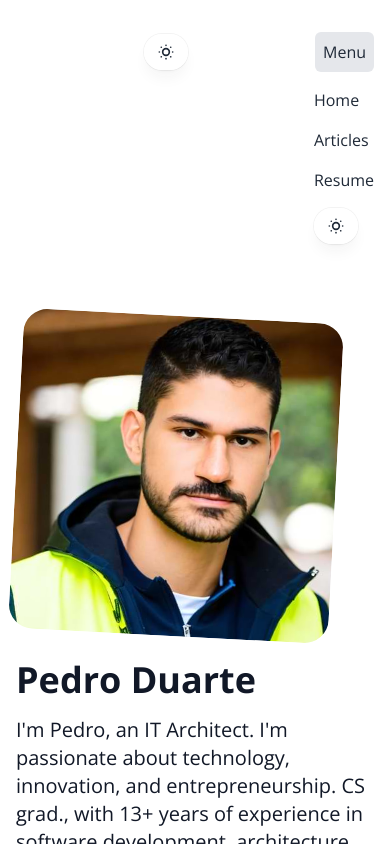
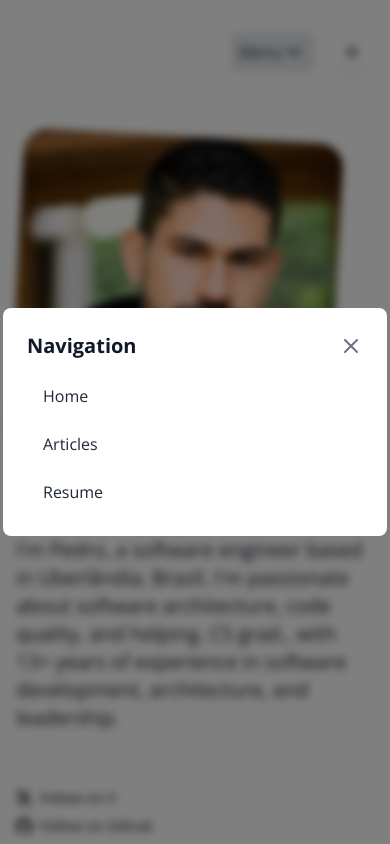
Before and after one commit to pedrohsduarte/personal-website-monorepo, a Next.js app in the folder apps/site/: page / in a window 390 px wide. Both pictures are taken after a click on the button "Menu". Shown: the top 844 px of the page. Built offline with nearby package versions, Linux system fonts and the light colour scheme.

Commit message:
feat(site): add mobilde navigation to navbar

```diff
--- a/apps/site/src/app/layout.tsx
+++ b/apps/site/src/app/layout.tsx
@@ -33,9 +33,7 @@ export default function RootLayout({ children }: { children: React.ReactNode })
       </head>
       <ThemeProvider>
         <ContentProvider>
-          <body
-            className={`${inter.className} flex min-h-full flex-col transition-colors duration-300`}
-          >
+          <body className={`${inter.className} flex min-h-full flex-col`}>
             <div className='flex min-h-screen flex-col'>
               <WithNavBar />
               <main className='flex-grow'>
--- a/apps/site/src/components/AboutMe.tsx
+++ b/apps/site/src/components/AboutMe.tsx
@@ -41,7 +41,7 @@ const AboutMe: FC<AboutMeProps> = ({ personName, description, socialLinks }) =>
               <Link
                 key={text}
                 href={href}
-                className='mb-2 flex items-center text-sm font-medium text-zinc-800 transition dark:text-zinc-200'
+                className='mb-2 flex items-center text-sm font-medium text-zinc-800 dark:text-zinc-200'
               >
                 <Icon icon={icon} size={18} color='#71717a' />
                 <span className='ml-5'>{text}</span>
@@ -55,7 +55,7 @@ const AboutMe: FC<AboutMeProps> = ({ personName, description, socialLinks }) =>
           <Link
             key={text}
             href={href}
-            className='mb-2 flex items-center text-sm font-medium text-zinc-800 transition dark:text-zinc-200'
+            className='mb-2 flex items-center text-sm font-medium text-zinc-800 dark:text-zinc-200'
           >
             <Icon icon={icon} size={16} color='#71717a' />
             <span className='ml-2'>{text}</span>
--- a/apps/site/src/components/Common/Divider/index.tsx
+++ b/apps/site/src/components/Common/Divider/index.tsx
@@ -1,5 +1,5 @@
 const Divider = () => {
-  return <hr className='my-8 border-t text-zinc-800 transition dark:text-zinc-200' />;
+  return <hr className='my-8 border-t text-zinc-800 dark:text-zinc-200' />;
 };
 
 export default Divider;
--- a/apps/site/src/components/Common/ThemeToggle.tsx
+++ b/apps/site/src/components/Common/ThemeToggle.tsx
@@ -12,7 +12,7 @@ const ThemeToggle: FC<ThemeToggleProps> = ({ onClick = () => {} }) => {
     <button
       onClick={onClick}
       className={`group rounded-full bg-white/90 px-3 py-2 shadow-lg shadow-zinc-800/5 ring-1 ring-zinc-900/5 backdrop-blur
-         transition dark:bg-zinc-800/90 dark:ring-white/10 dark:hover:ring-white/20`}
+         dark:bg-zinc-800/90 dark:ring-white/10 dark:hover:ring-white/20`}
       aria-label='Toggle theme'
     >
       <MoonStar className='hidden h-5 w-5 dark:block' />
--- a/apps/site/src/components/NavBar/index.tsx
+++ b/apps/site/src/components/NavBar/index.tsx
@@ -3,7 +3,8 @@
 import Image from 'next/image';
 import Link from 'next/link';
 import { usePathname } from 'next/navigation';
-import React, { FC, useState } from 'react';
+import React, { FC, useEffect, useRef, useState } from 'react';
+import { ChevronDown, X } from 'lucide-react';
 
 import ThemeToggle from '@/components/Common/ThemeToggle';
 import Container from '@/components/Container';
@@ -15,22 +16,52 @@ type NavItem = {
 
 type NavbarProps = {
   navItems: NavItem[];
-  onThemeTogglerClick?: () => void;
+  onThemeTogglerClick?: (event: React.MouseEvent<HTMLButtonElement>) => void;
 };
 
 const NavBar: FC<NavbarProps> = ({ navItems, onThemeTogglerClick }) => {
   const [isMenuOpen, setIsMenuOpen] = useState(false);
   const pathname = usePathname();
+  const modalRef = useRef<HTMLDivElement>(null);
+
+  useEffect(() => {
+    const handleClickOutside = (event: MouseEvent) => {
+      if (modalRef.current && !modalRef.current.contains(event.target as Node)) {
+        setIsMenuOpen(false);
+      }
+    };
+
+    if (isMenuOpen) {
+      document.addEventListener('mousedown', handleClickOutside);
+      document.body.style.overflow = 'hidden'; // Prevent scrolling when modal is open
+    }
+
+    return () => {
+      document.removeEventListener('mousedown', handleClickOutside);
+      document.body.style.overflow = 'visible'; // Restore scrolling when modal is closed
+    };
+  }, [isMenuOpen]);
+
+  const closeMenu = () => {
+    setIsMenuOpen(false);
+  };
 
   return (
+    <>
       <nav className='bg-white py-8 text-gray-800 dark:bg-black dark:text-white'>
         <Container>
-        <div className=' flex  items-center justify-between'>
+          <div className='mx-auto max-w-5xl'>
+            <div className='flex items-center justify-between gap-4'>
               <div className='flex items-center'>
                 {pathname !== '/' && (
-              <Link href='/' className='flex items-center px-2'>
+                  <Link href='/' className='flex items-center'>
                     <div className='relative h-10 w-10 overflow-hidden rounded-full'>
-                  <Image src='/images/profile-sm.jpg' alt='Home' layout='fill' objectFit='cover' />
+                      <Image
+                        src='/images/profile-sm.jpg'
+                        alt='Home'
+                        layout='fill'
+                        objectFit='cover'
+                      />
                     </div>
                   </Link>
                 )}
@@ -40,38 +71,58 @@ const NavBar: FC<NavbarProps> = ({ navItems, onThemeTogglerClick }) => {
                   <Link
                     key={item.href}
                     href={item.href}
-                className='hover:text-gray-500 dark:hover:text-gray-300'
+                    className='font-semibold hover:text-gray-500 dark:hover:text-gray-300'
                   >
                     {item.label}
                   </Link>
                 ))}
               </div>
-          <ThemeToggle onClick={onThemeTogglerClick} />
+              <div className='flex flex-1 justify-end sm:visible md:hidden'>
                 <button
-            className='rounded-md bg-gray-200 p-2 dark:bg-gray-700 md:hidden'
-            onClick={() => {
-              setIsMenuOpen(!isMenuOpen);
-            }}
+                  className='group flex items-center rounded-md bg-gray-200 p-2 dark:bg-gray-700 md:hidden'
+                  onClick={() => setIsMenuOpen(true)}
                 >
-            Menu
+                  Menu <ChevronDown />
                 </button>
               </div>
-        {isMenuOpen ? (
-          <div className='flex flex-row-reverse'>
-            <div className='mt-2 md:hidden'>
-              {navItems.map(item => (
-                <Link key={item.href} href={item.href} className='block py-2'>
-                  {item.label}
-                </Link>
-              ))}
-              <div className='py-2'>
               <ThemeToggle onClick={onThemeTogglerClick} />
             </div>
           </div>
-          </div>
-        ) : null}
         </Container>
       </nav>
+
+      {/* Modal */}
+      {isMenuOpen && (
+        <div className='fixed inset-0 z-50 flex items-center justify-center bg-black bg-opacity-50 backdrop-blur-sm'>
+          <div ref={modalRef} className='w-full max-w-sm rounded-lg bg-white p-6 dark:bg-gray-800'>
+            <div className='mb-4 flex items-center justify-between'>
+              <h2 className='text-xl font-bold'>Navigation</h2>
+              <button
+                onClick={closeMenu}
+                className='text-gray-500 hover:text-gray-700 dark:text-gray-400 dark:hover:text-gray-200'
+              >
+                <X size={24} />
+              </button>
+            </div>
+            <nav>
+              <ul className='space-y-2'>
+                {navItems.map(item => (
+                  <li key={item.href}>
+                    <Link
+                      href={item.href}
+                      onClick={closeMenu}
+                      className='block rounded px-4 py-2 text-gray-800 hover:bg-gray-100 dark:text-gray-200 dark:hover:bg-gray-700'
+                    >
+                      {item.label}
+                    </Link>
+                  </li>
+                ))}
+              </ul>
+            </nav>
+          </div>
+        </div>
+      )}
+    </>
   );
 };
 
--- a/apps/site/src/components/ThemeTransition/index.tsx
+++ /dev/null
@@ -1,31 +0,0 @@
-import React, { useEffect, useState } from 'react';
-
-interface ThemeTransitionProps {
-  isDark: boolean;
-  originX: number;
-  originY: number;
-}
-
-const ThemeTransition: React.FC<ThemeTransitionProps> = ({ isDark, originX, originY }) => {
-  const [isAnimating, setIsAnimating] = useState(false);
-
-  useEffect(() => {
-    setIsAnimating(true);
-    const timer = setTimeout(() => setIsAnimating(false), 1000); // Adjust time as needed
-    return () => clearTimeout(timer);
-  }, [isDark]);
-
-  if (!isAnimating) return null;
-
-  return (
-    <div
-      className={`pointer-events-none fixed inset-0 ${isDark ? 'bg-gray-900' : 'bg-white'}`}
-      style={{
-        clipPath: `circle(0% at ${originX}px ${originY}px)`,
-        animation: 'expand 1s ease-out forwards',
-      }}
-    />
-  );
-};
-
-export default ThemeTransition;
--- a/apps/site/src/contexts/ContentContext.tsx
+++ b/apps/site/src/contexts/ContentContext.tsx
@@ -26,7 +26,7 @@ const contentData: ContentContextType = {
   name: 'Pedro Duarte',
   title: 'Software Architect',
   description:
-    "I'm Pedro, an IT Architect. I'm passionate about technology, innovation, and entrepreneurship. CS grad., with 13+ years of experience in software development, architecture, and leadership.",
+    "I'm Pedro, a software engineer based in Uberlândia, Brazil. I'm passionate about software architecture, code quality, and helping. CS grad., with 13+ years of experience in software development, architecture, and leadership.",
   githubUrl: 'https://github.com/pedrohsduarte',
   linkedinUrl: 'https://www.linkedin.com/in/pedrohsduarte/',
   xUrl: 'https://x.com/femto51',
```
Lines whose indentation alone changed are shown as unchanged.
